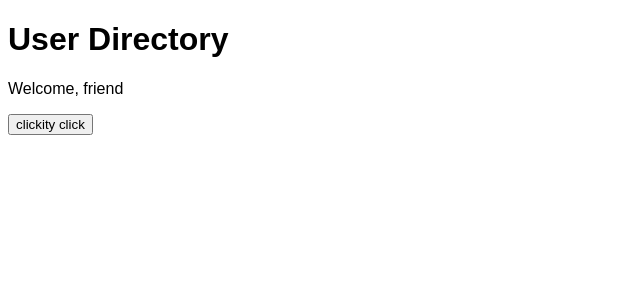
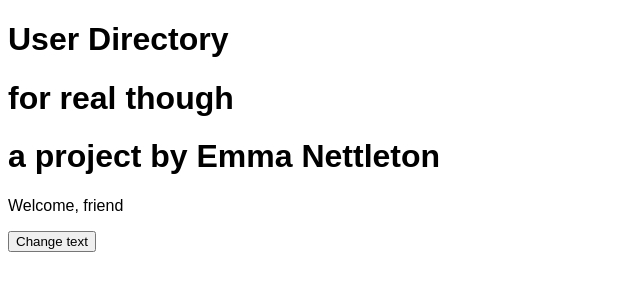
Before and after one commit to nettle10/user-directory, a plain HTML site: page index.html in a window 1280 px wide. Both pictures are taken after a click on the button "Change text". Shown: the whole page, without its empty margins (0-640 px from the left). Drawn offline with Linux system fonts and the light colour scheme.

Commit message:
Change the second heading text when button clicked

```diff
--- a/index.html
+++ b/index.html
@@ -10,6 +10,10 @@
 <body>
     <h1>User Directory</h1>
 
+    <h1 class = "lit">but not really</h2>
+
+    <h1>a project by Emma Nettleton</h3>
+
     <p class= 'greeting'>Welcome, friend</p>
 
     <button class = 'greeting'>Change text</button>
--- a/index.js
+++ b/index.js
@@ -1,6 +1,7 @@
 const button = document.querySelector('button.greeting')
 function changeText(ev){
-    ev.target.textContent = "clickity click"
+    const greeting = document.querySelector('h1.lit')
+    greeting.textContent = 'for real though'
 }
 
 button.addEventListener("click", changeText)
```
